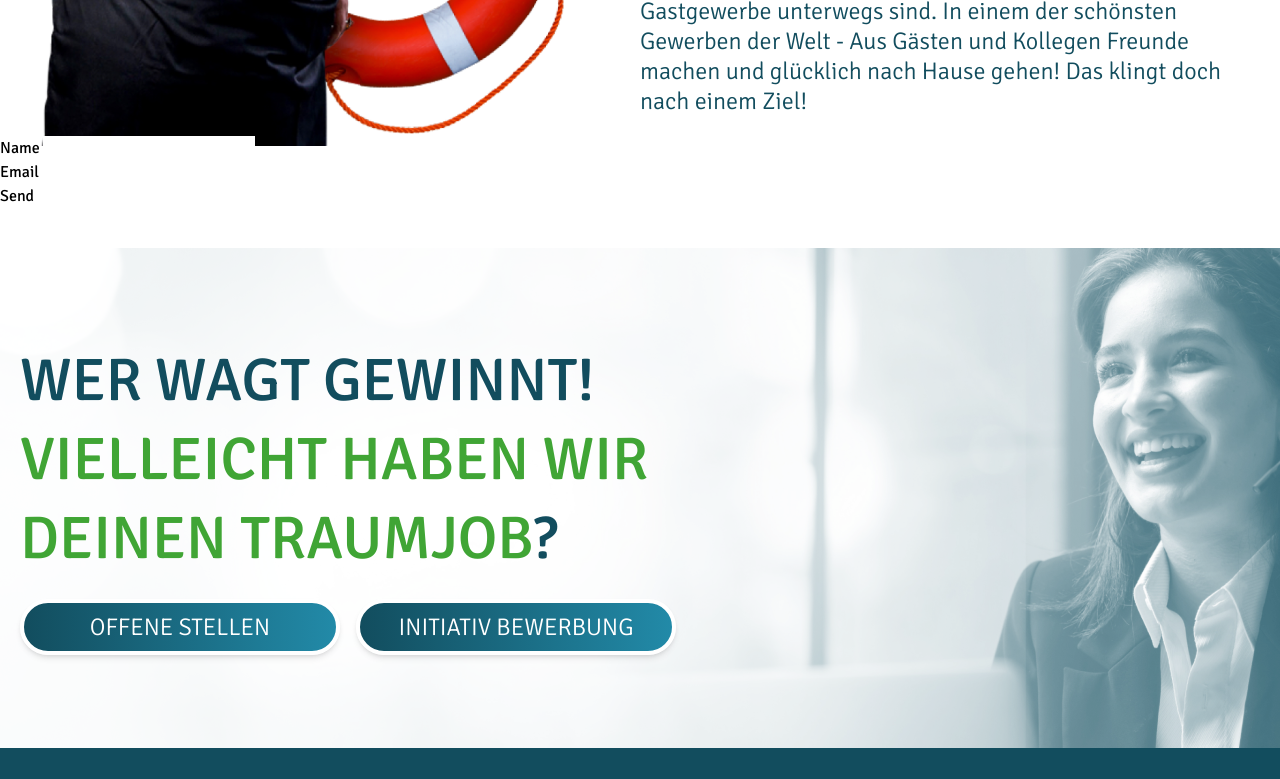
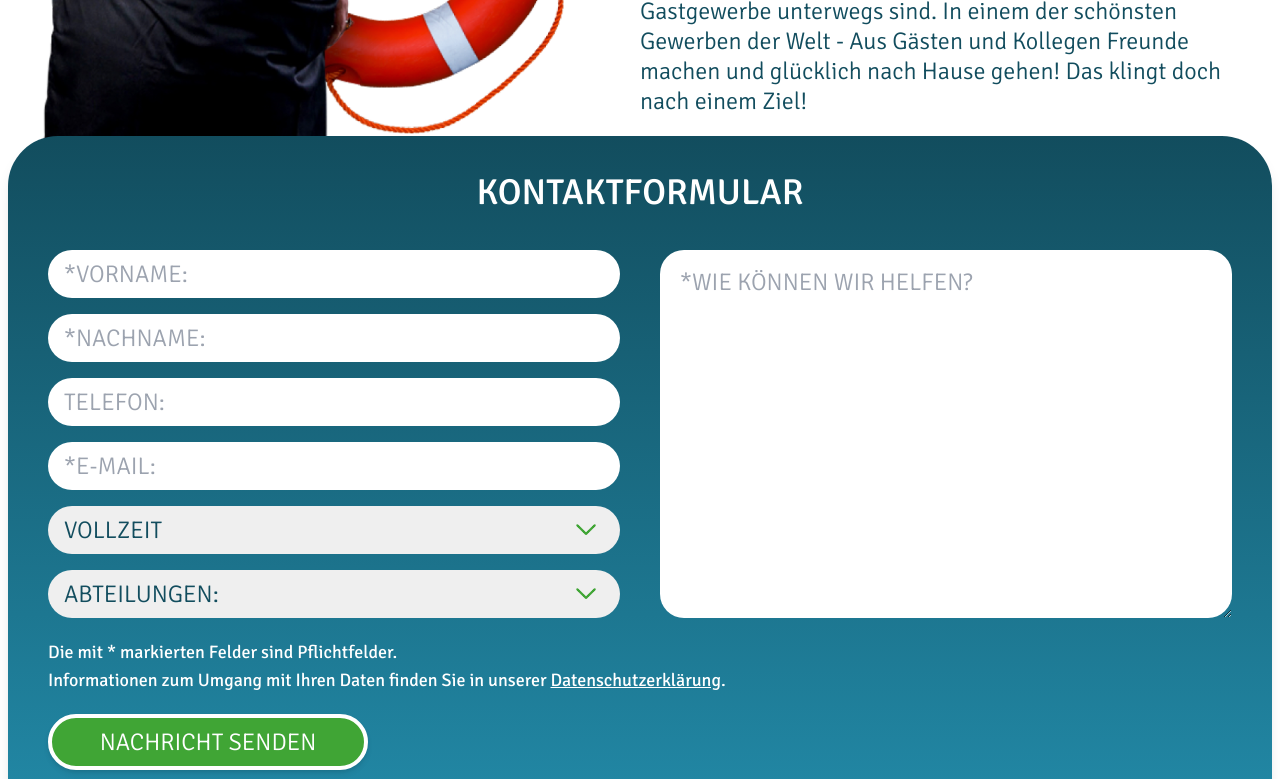
Before and after one commit to morrowsix/Rent-Awesome-People, a SvelteKit app: page /arbeitnehmer in a window 1280 px wide. Shown: the part 2060-2839 px from the top of the page. Built offline with nearby package versions, Linux system fonts and the light colour scheme.

Commit message:
addded prerendere all sites

```diff
--- /dev/null
+++ b/src/routes/agb/+page.js
@@ -0,0 +1 @@
+export const prerender = true;
--- /dev/null
+++ b/src/routes/arbeitgeber/+page.js
@@ -0,0 +1 @@
+export const prerender = true;
--- a/src/routes/arbeitnehmer/+page.svelte
+++ b/src/routes/arbeitnehmer/+page.svelte
@@ -88,18 +88,6 @@
   </div>
 </div>
 <Contactform />
-<form name="contact" method="POST" netlify-honeypot="bot-field" data-netlify="true">
-  <input type="hidden" name="form-name" value="contact" />
-  <p>
-    <label>Name <input type="text" name="name" /></label>
-  </p>
-  <p>
-    <label>Email <input type="email" name="email" /></label>
-  </p>
-  <p>
-    <button type="submit">Send</button>
-  </p>
-</form>
 <div
   class=" w-full bg-[url(/Rectangle.png),_url(/Sekretaerin.png)] bg-cover bg-center h-[500px] flex justify-center items-center mt-10">
   <div
--- a/src/routes/components/Contactform.svelte
+++ b/src/routes/components/Contactform.svelte
@@ -2,7 +2,7 @@
   import H3 from "./H3.svelte";
 </script>
 
-<!-- <div
+<div
   class="max-w-container-12 shadow-lg bg-gradient-to-b from-gradient-dark to-gradient-light rounded-[50px] pt-8 pb-10 md:px-5 mx-2 xl:m-auto">
   <div class="text-white pb-8">
     <H3 align="text-center">Kontaktformular</H3>
@@ -91,4 +91,4 @@
         class="text-white uppercase border-4 border-white bg-secondary rounded-full text-1xl sm:text-2xl font-light py-2 px-6 sm:min-w-[20rem] min-w-[16rem] max-w-[fit-content] text-center shadow-md hover:shadow-2xl hover:scale-[101%] transition-all cursor-pointer" />
     </div>
   </form>
-</div> -->
+</div>
--- /dev/null
+++ b/src/routes/datenschutz/+page.js
@@ -0,0 +1 @@
+export const prerender = true;
--- /dev/null
+++ b/src/routes/impressum/+page.js
@@ -0,0 +1 @@
+export const prerender = true;
--- /dev/null
+++ b/src/routes/jobs/+page.js
@@ -0,0 +1 @@
+export const prerender = true;
--- /dev/null
+++ b/src/routes/kontakt/+page.js
@@ -0,0 +1 @@
+export const prerender = true;
--- /dev/null
+++ b/src/routes/ueberuns/+page.js
@@ -0,0 +1 @@
+export const prerender = true;
```
